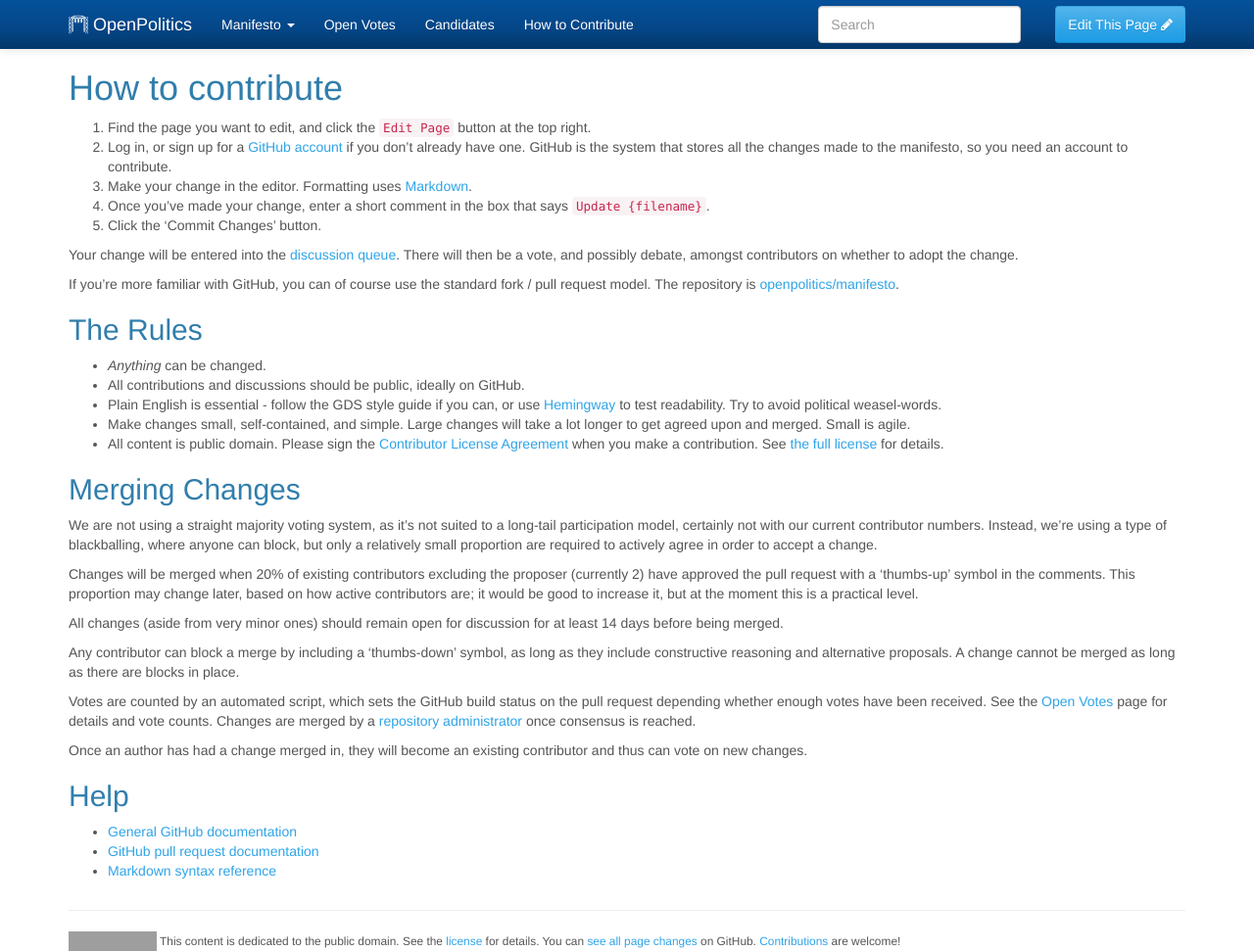
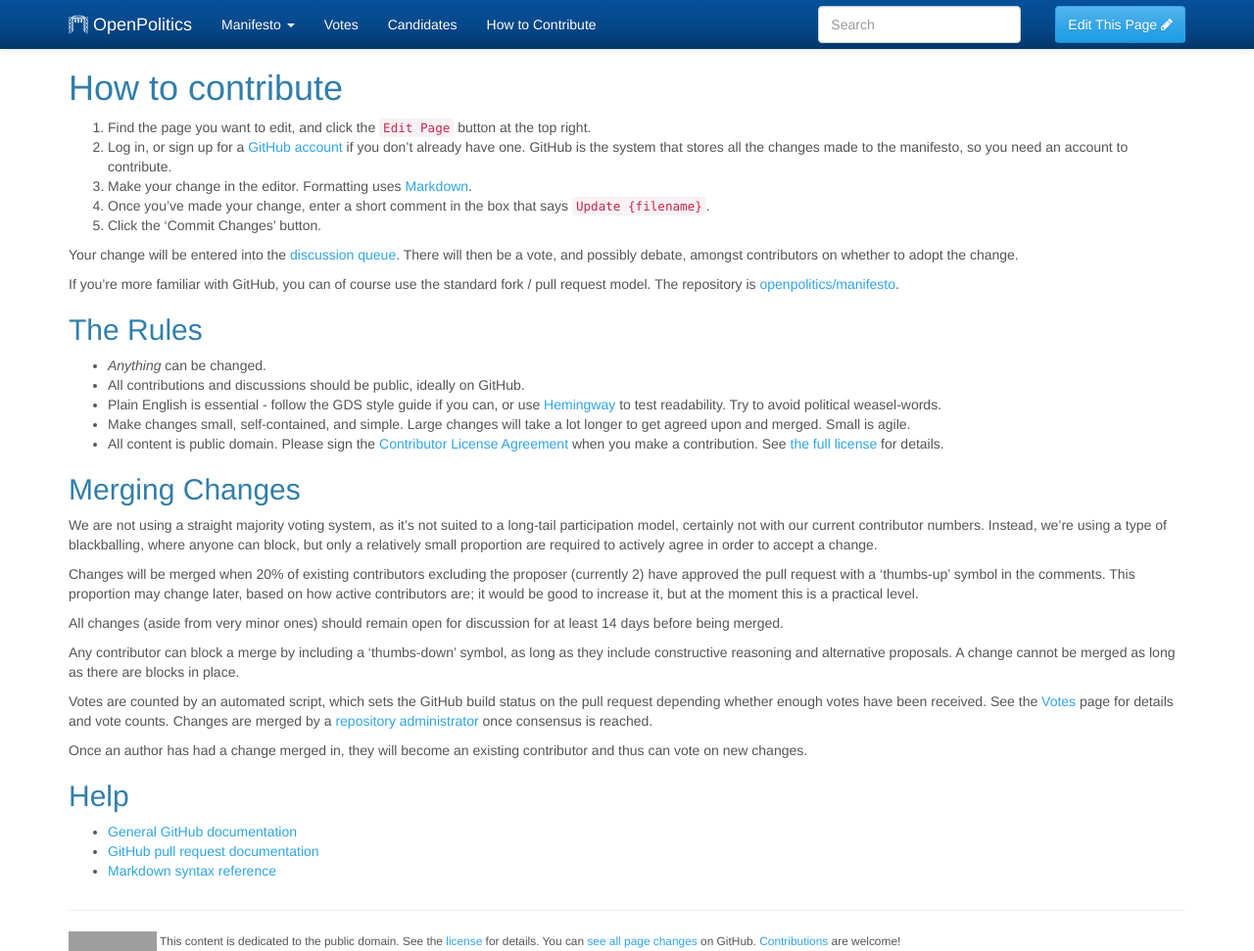
Before and after one commit to openpolitics/manifesto, a Jekyll site: the page built from contributing.md, in a window 1280 px wide and 971 px high. Shown: the whole window at 98% size. Built offline with Jekyll 4.4.1, drawn with Linux system fonts in a browser that asks for light colours; grey boxes are pictures that could not be loaded.

Commit message:
Rename "open votes" links to "votes"

```diff
--- a/_layouts/main.html
+++ b/_layouts/main.html
@@ -42,7 +42,7 @@
               {% endfor %}
             </ul>
           </li>
-          <li><a href="http://votebot.openpolitics.org.uk">Open Votes</a></li>
+          <li><a href="http://votebot.openpolitics.org.uk">Votes</a></li>
           <li><a href="{{site.baseurl}}candidates.html">Candidates</a></li>
           <li><a href="{{site.baseurl}}contributing.html">How to Contribute</a></li>
         </ul>
--- a/contributing.md
+++ b/contributing.md
@@ -32,7 +32,7 @@ All changes (aside from very minor ones) should remain open for discussion for a
 
 Any contributor can block a merge by including a 'thumbs-down' symbol, as long as they include constructive reasoning and alternative proposals. A change cannot be merged as long as there are blocks in place.
 
-Votes are counted by an automated script, which sets the GitHub build status on the pull request depending whether enough votes have been received. See the [Open Votes](http://votebot.openpolitics.org.uk) page for details and vote counts. Changes are merged by a [repository administrator](https://github.com/orgs/openpolitics/members) once consensus is reached.
+Votes are counted by an automated script, which sets the GitHub build status on the pull request depending whether enough votes have been received. See the [Votes](http://votebot.openpolitics.org.uk) page for details and vote counts. Changes are merged by a [repository administrator](https://github.com/orgs/openpolitics/members) once consensus is reached.
 
 Once an author has had a change merged in, they will become an existing contributor and thus can vote on new changes.
 
```
